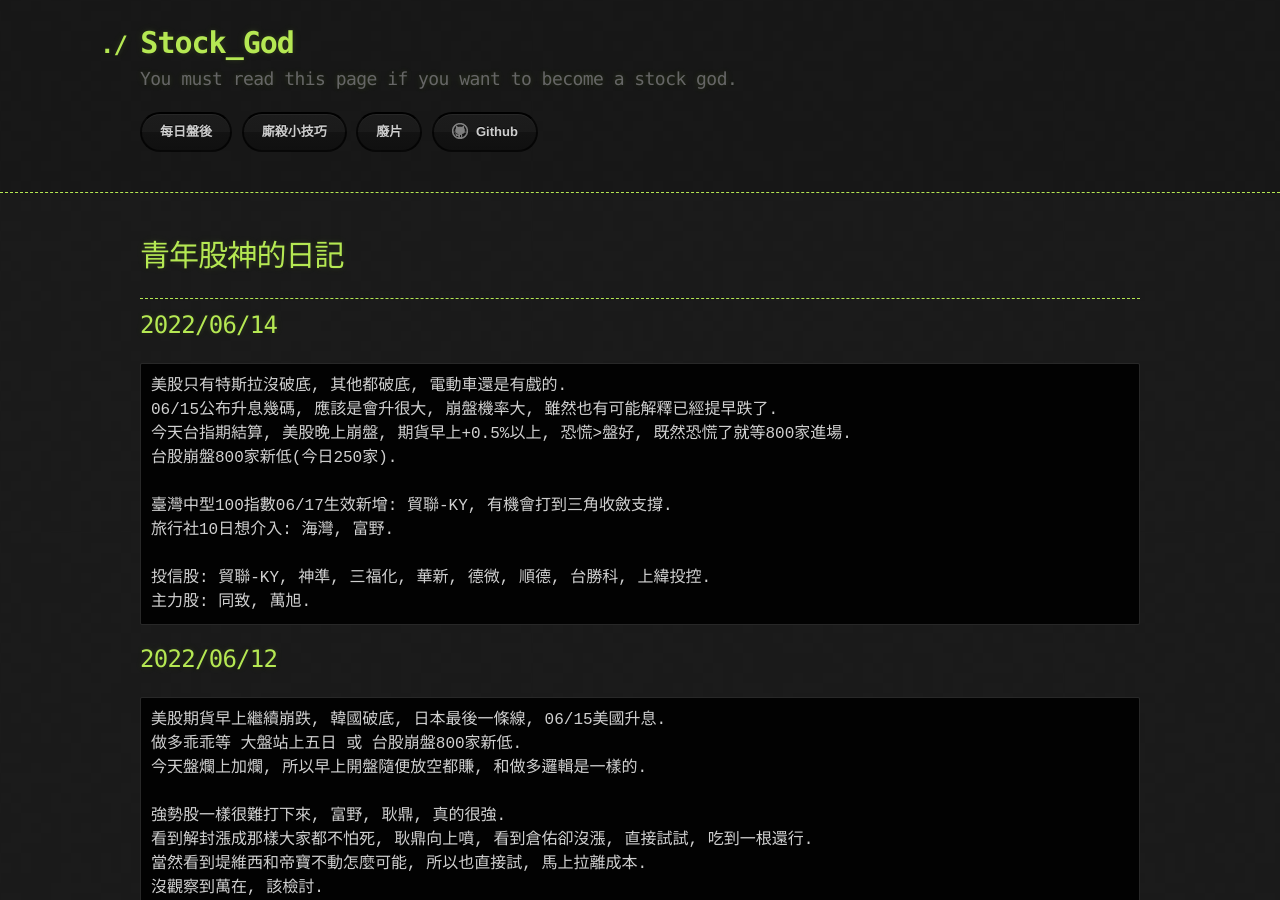
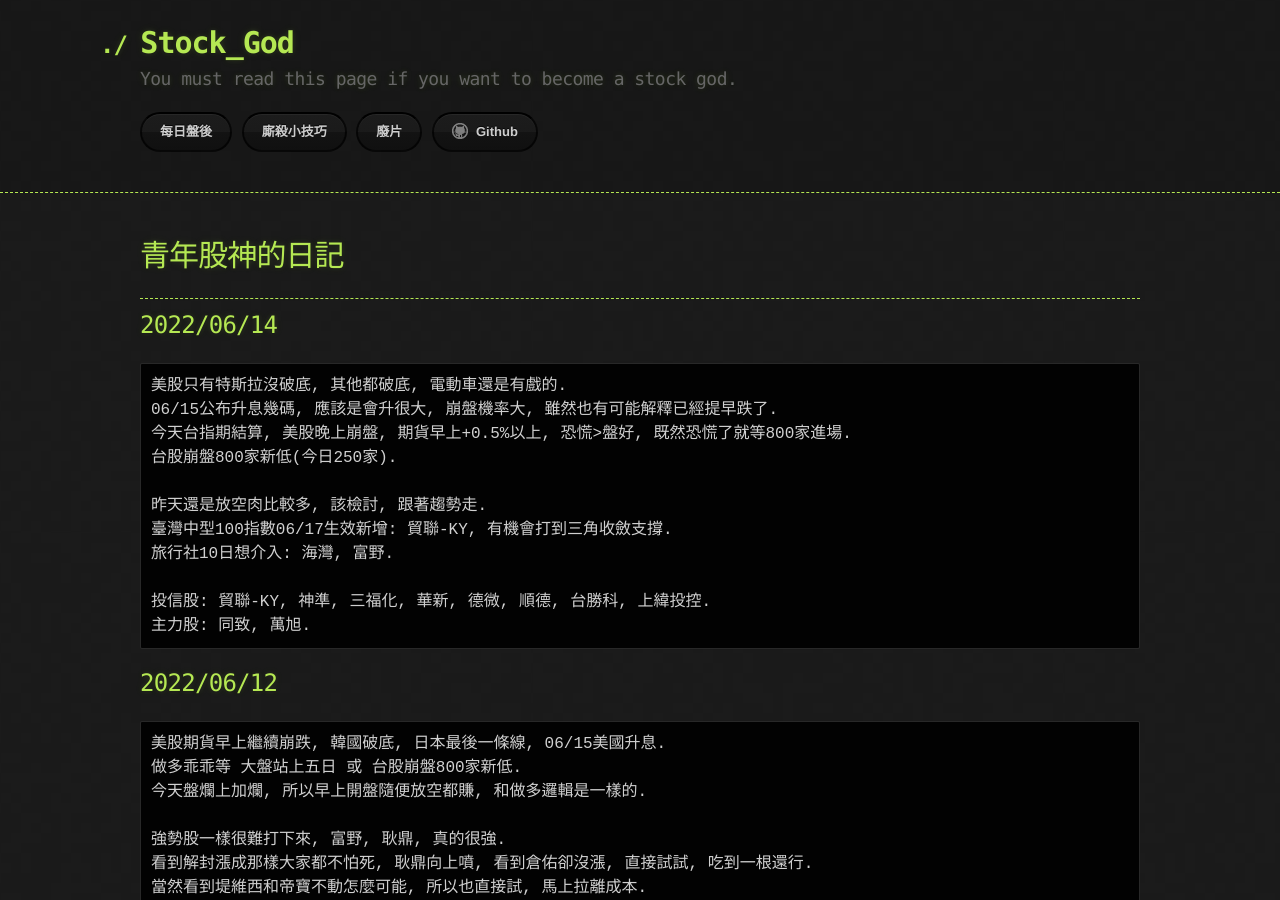
Before and after one commit to lepg5487/Stock_God, a Jekyll site: the page built from index.md, in a window 1280 px wide and 900 px high. Built offline with Jekyll 4.4.1, drawn with Linux system fonts in a browser that asks for light colours; our own code applies the rules of GitHub Pages for plain Markdown files.

Commit message:
Update index.md

```diff
--- a/index.md
+++ b/index.md
@@ -13,6 +13,7 @@ layout: testlayouts
 今天台指期結算, 美股晚上崩盤, 期貨早上+0.5%以上, 恐慌>盤好, 既然恐慌了就等800家進場.
 台股崩盤800家新低(今日250家).
 
+昨天還是放空肉比較多, 該檢討, 跟著趨勢走.
 臺灣中型100指數06/17生效新增: 貿聯-KY, 有機會打到三角收斂支撐.
 旅行社10日想介入: 海灣, 富野.
 
```
